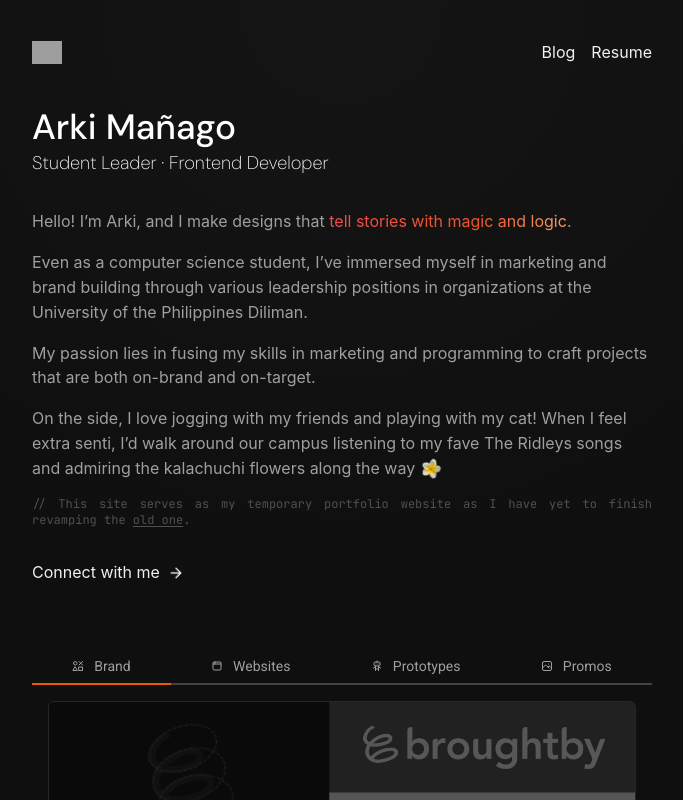
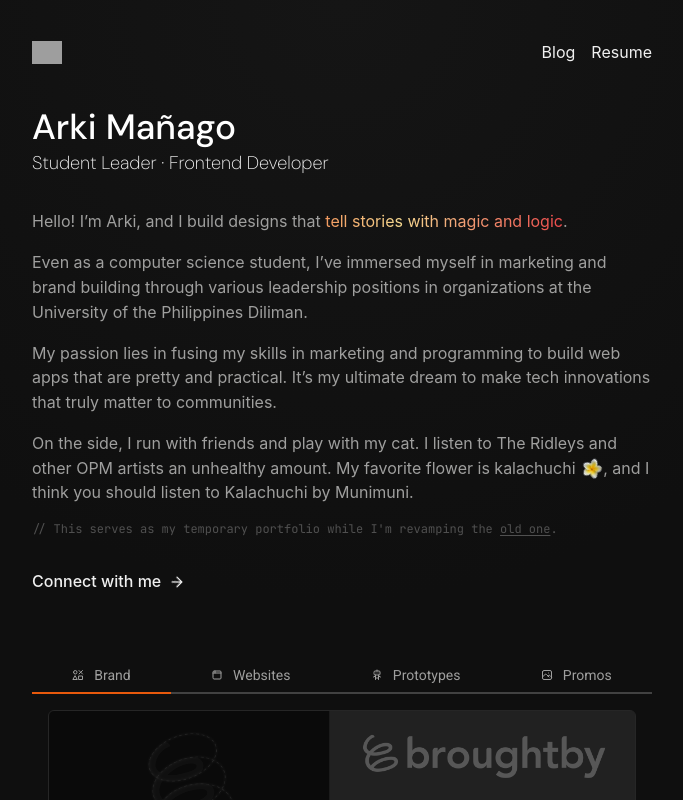
Before and after one commit to ark1tech/Portfolio, a Next.js app: page / in a window 1280 px wide. Shown: the top 800 px of the page, without its empty margins (298-981 px from the left). Built offline with nearby package versions, Linux system fonts and the light colour scheme; grey boxes are pictures that could not be loaded; a web font is replaced by a local one.

Commit message:
feat: update header

```diff
--- a/src/app/_hero.jsx
+++ b/src/app/_hero.jsx
@@ -23,7 +23,7 @@ export default function Hero() {
       </div>
       <div className="w-full gap-[1rem] flex flex-col test3">
         <p>
-          Hello! I&rsquo;m Arki, and I make designs that{" "}
+          Hello! I&rsquo;m Arki, and I build designs that{" "}
           {/* #text:has(.anime-title:hover) .word:not(.anime-title) {opacity: 0.2;} */}
           <span id="uncensored" className="magic-text uncensored">
             tell stories with magic and logic
@@ -37,32 +37,35 @@ export default function Hero() {
         </p>
         <p>
           My passion lies in fusing my skills in marketing and programming to
-          craft projects that are both on-brand and on-target.
+          build web apps that are pretty and practical. It&rsquo;s my ultimate dream to make tech innovations that truly matter to communities.
         </p>
         <p>
-          On the side, I love jogging with my friends and playing with my cat!
-          When I feel extra senti, I&rsquo;d walk around our campus listening to{" "}
+          On the side, I run with friends and play with my cat. I listen to{" "}
           <a
             className="text-inherit hover:text-white transition-all cursor-help"
             href="https://open.spotify.com/album/4prgRUxaRi1OHVtCMrCbK2?si=yPVFGef3QBW2RlYfnvwgkA"
             target="_blank">
-            my fave The Ridleys songs
+            The Ridleys
           </a>{" "}
-          and admiring{" "}
-          <span className="kalachuchi cursor-grabbing">
-            the kalachuchi flowers along the way
-          </span>{" "}
+          and other OPM artists an unhealthy amount. My favorite flower is{" "}
+          <span className="kalachuchi cursor-grabbing">kalachuchi</span>{" "}
           <Image
             className="w-[20px] h-[20px] inline mx-[0.1rem] rotate-45 chuchi"
             src="/static/images/kalachuchi.png"
             width={80}
             height={80}
             alt="Picture of the author"
-          />
+          />, and I think you should listen to {" "}
+          <a
+            className="text-inherit hover:text-white transition-all cursor-help"
+            href="https://open.spotify.com/track/7xSxOOtNh9bnFSqNgry7vB"
+            target="_blank">
+            Kalachuchi by Munimuni
+          </a>.
         </p>
         <p className="text-xs text-[#505050] font-['JetBrains_Mono'] w-full text-justify text-pretty">
-          &#47;&#47; This site serves as my temporary portfolio website as I
-          have yet to finish revamping the{" "}
+          &#47;&#47; This serves as my temporary portfolio while I'm revamping
+          the{" "}
           <a
             className="text-xs text-[#505050] font-['JetBrains_Mono'] underline-offset-2 underline hover:text-[#a8a8a8] transition-all text-balance"
             href="https://temp.arkimanago.com"
@@ -74,10 +77,10 @@ export default function Hero() {
       </div>
       <div className="flex flex-row gap-[2rem]">
         <a
-          className="inline_link"
+          className="inline_link font-[500]"
           href="https://www.linkedin.com/in/ark1tech/"
           target="_blank">
-          <span>Connect with me</span>{" "}
+          <span className="">Connect with me</span>{" "}
           <FiArrowUpRight className="icon rotate-[45deg]" />
         </a>
         {/* <a className="inline_link" href="/" target="_self">
--- a/src/app/globals.css
+++ b/src/app/globals.css
@@ -328,15 +328,6 @@ h1 {
   --pink: rgb(244, 215, 143);
 }
 
-@keyframes background-pan {
-  from {
-    background-position: 0% center;
-  }
-
-  to {
-    background-position: -200% center;
-  }
-}
 
 @keyframes scale {
   from,
@@ -359,8 +350,18 @@ h1 {
   }
 }
 
+@keyframes background-pan {
+  from {
+    background-position: 0% center;
+  }
+
+  to {
+    background-position: -200% center;
+  }
+}
+
 .magic-text {
-  animation: background-pan 2s linear infinite;
+  animation: background-pan 4s linear infinite;
   background: linear-gradient(
     to right,
     var(--violet),
```
